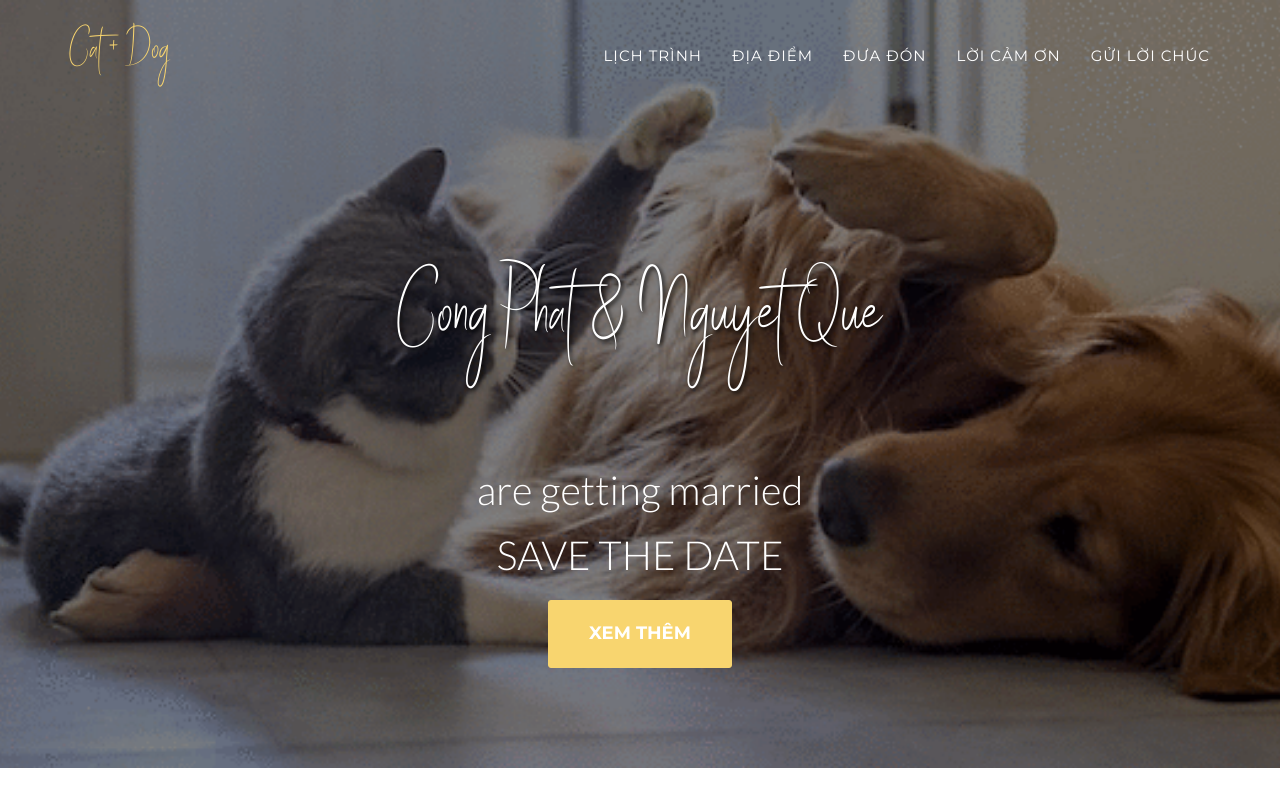
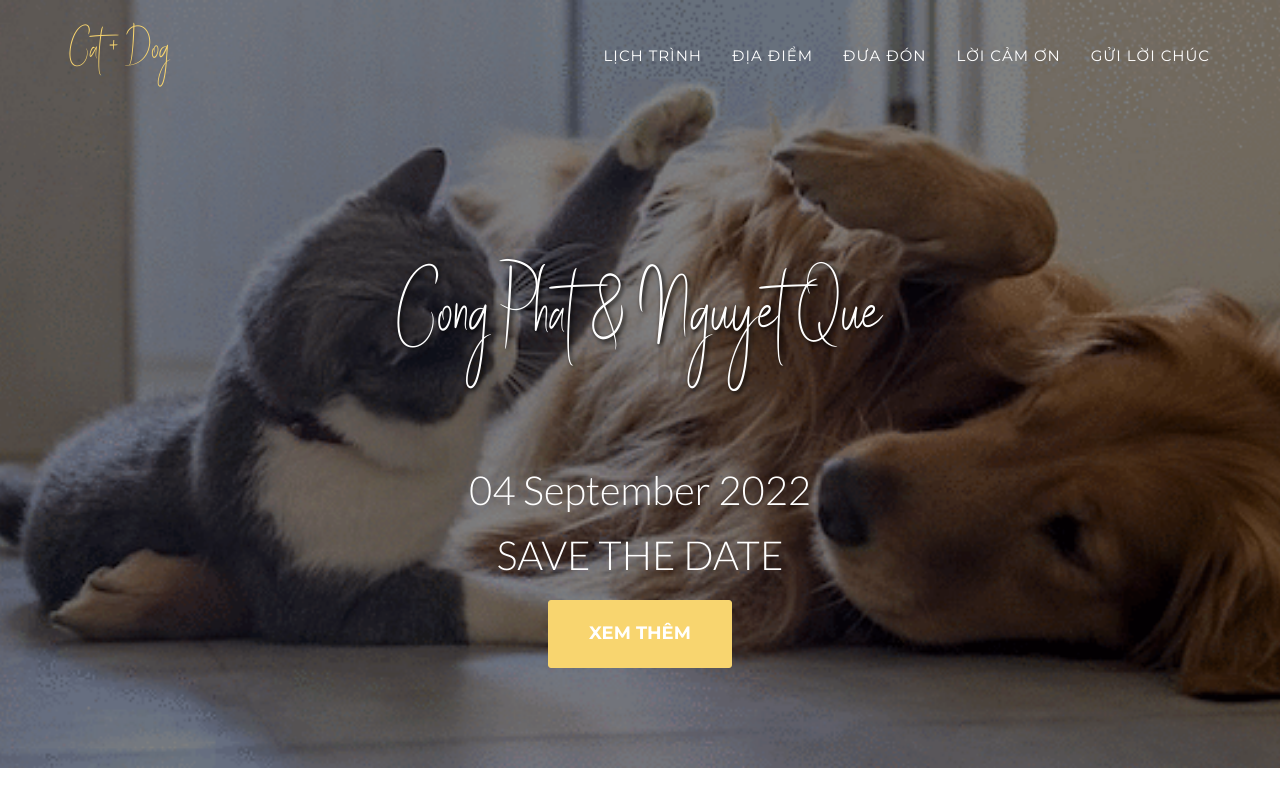
Before and after one commit to phatque/phatque, a Jekyll site: the page built from index.html, in a window 1280 px wide and 900 px high. Shown: the top 807 px of the window. Built offline with Jekyll 4.4.1, drawn with Linux system fonts in a browser that asks for light colours; some web fonts are replaced.

Commit message:
Update header.html

```diff
--- a/_includes/en_data/header.html
+++ b/_includes/en_data/header.html
@@ -48,7 +48,7 @@
     <div class="container">
         <div class="intro-text">
             <div class="intro-heading">Cong Phat & Nguyet Que</div>
-            <div class="intro-lead-in">are getting married</div>
+            <div class="intro-lead-in">04 September 2022</div>
             <div class="intro-lead-in">SAVE THE DATE</div>
             <a href="#events" class="page-scroll btn btn-xl">Xem thêm</a>
         </div>
```
